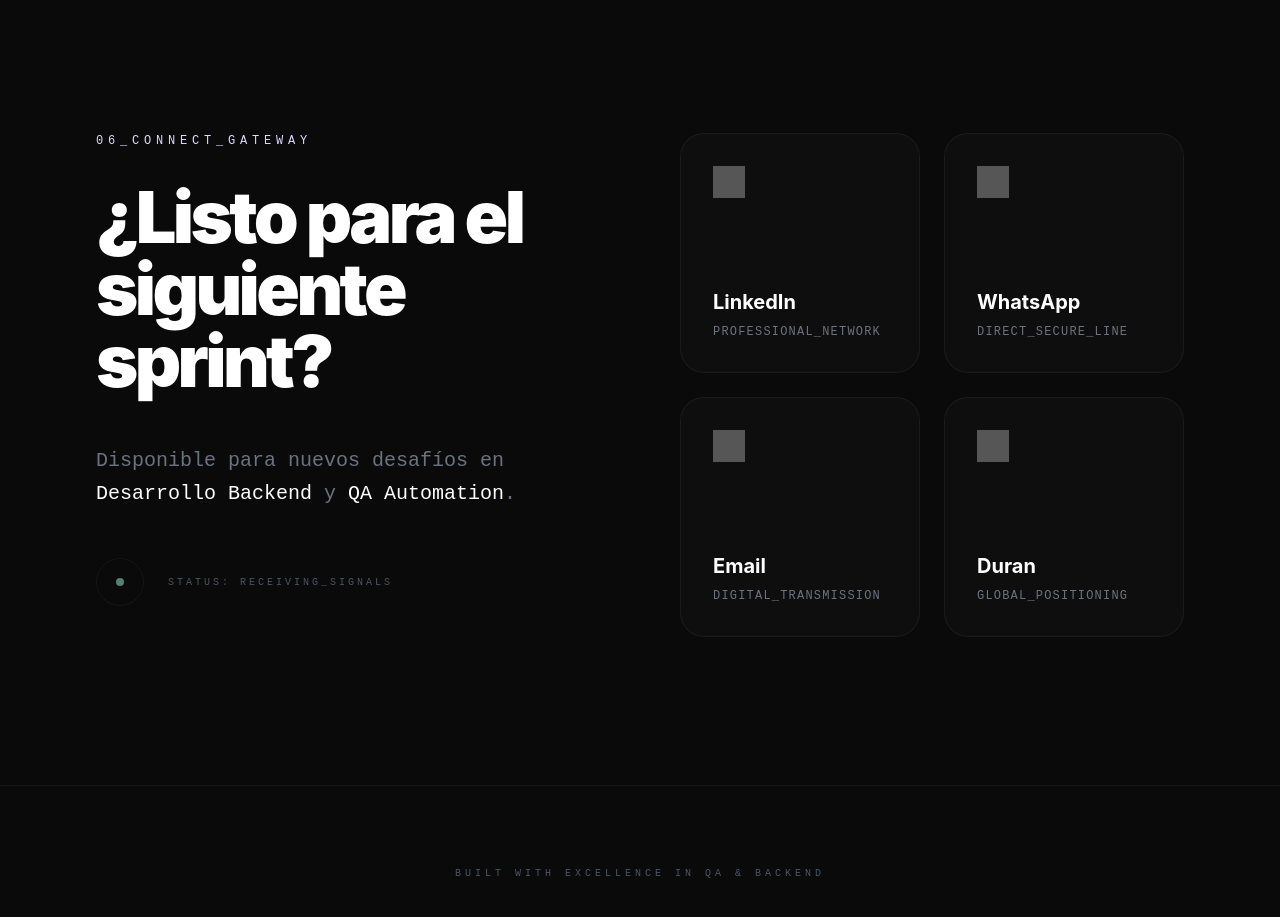
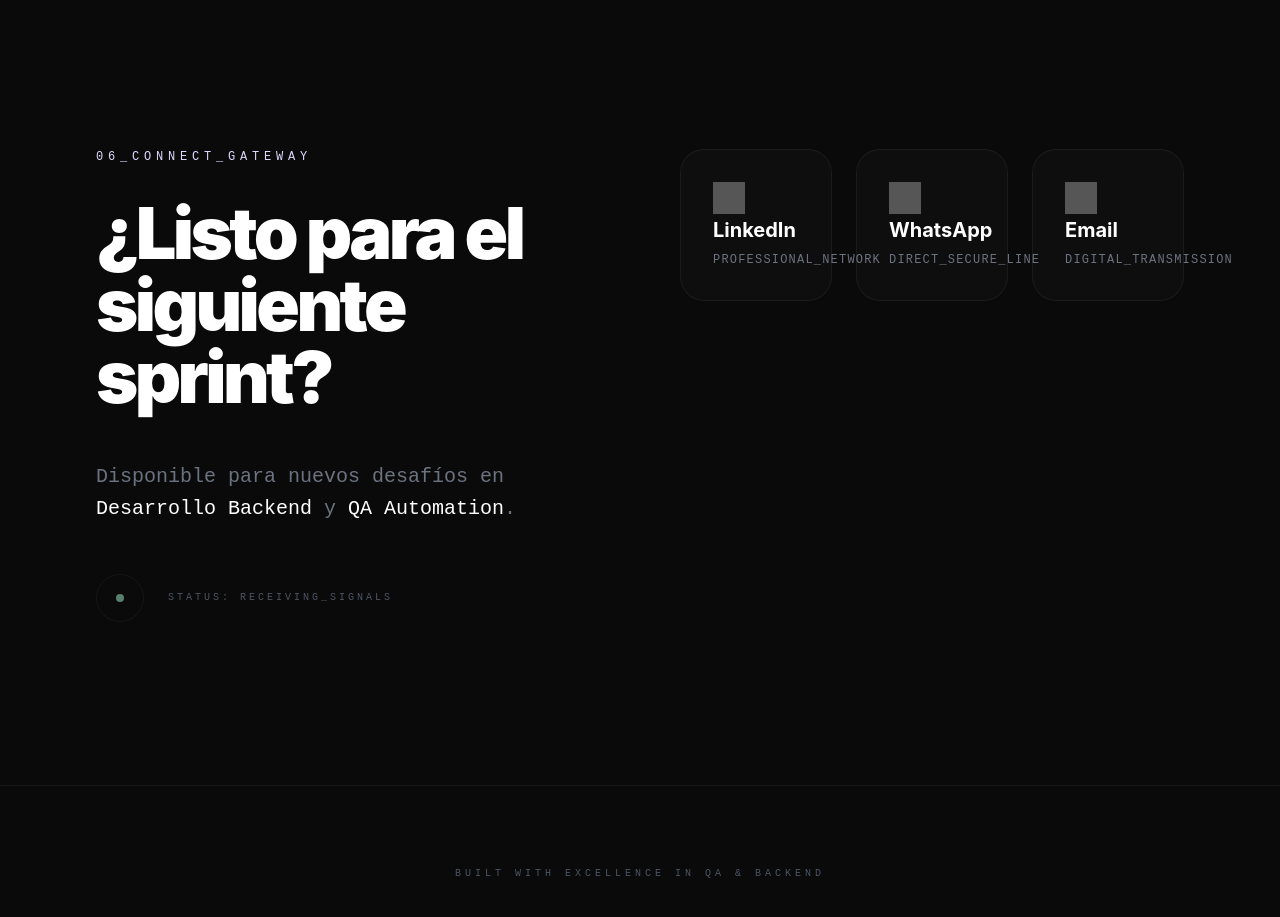
Before and after one commit to hramses1/portfolio, a Vue app: page /#/ in a window 1280 px wide. Shown: the part 5260-6177 px from the top of the page. Built offline with nearby package versions, Linux system fonts and the light colour scheme; grey boxes are pictures that could not be loaded.

Commit message:
fix: remove local address for privacy, correct contact icons slugs, and optimize grid layout

```diff
--- a/src/utils/profileData.js
+++ b/src/utils/profileData.js
@@ -9,7 +9,6 @@ export const profile = {
     email: 'arismendiramses@gmail.com',
     phone: '+593-961613564',
     linkedin: 'https://www.linkedin.com/in/hector-arismendi-469551167/',
-    location: 'Duran, Cdla Maldonado',
     description: 'Ingeniero de Software especializado en el desarrollo de soluciones backend escalables y el aseguramiento de la calidad (QA) mediante frameworks de automatización robustos.'
   },
 
--- a/src/views/SystemHome.vue
+++ b/src/views/SystemHome.vue
@@ -248,7 +248,7 @@ const scrollToSection = (id) => {
             </div>
           </div>
 
-          <div class="grid grid-cols-1 sm:grid-cols-2 gap-6">
+          <div class="grid grid-cols-1 sm:grid-cols-3 gap-6">
             <!-- LinkedIn -->
             <a :href="profile.identity.linkedin" target="_blank" class="p-8 border border-white/5 bg-white/[0.02] rounded-3xl hover:border-system-info/50 transition-all group flex flex-col justify-between aspect-square">
               <img src="https://cdn.simpleicons.org/linkedin/white" class="w-8 h-8 opacity-50 group-hover:opacity-100 transition-all" alt="LinkedIn" />
@@ -269,24 +269,12 @@ const scrollToSection = (id) => {
 
             <!-- Email -->
             <a :href="`mailto:${profile.identity.email}`" class="p-8 border border-white/5 bg-white/[0.02] rounded-3xl hover:border-system-infra/50 transition-all group flex flex-col justify-between aspect-square">
-              <img src="https://cdn.simpleicons.org/icloud/white" class="w-8 h-8 opacity-50 group-hover:opacity-100 transition-all" alt="Email" />
+              <img src="https://cdn.simpleicons.org/gmail/white" class="w-8 h-8 opacity-50 group-hover:opacity-100 transition-all" alt="Email" />
               <div>
                 <h4 class="text-xl font-bold text-white mb-2">Email</h4>
                 <p class="text-xs font-mono text-gray-500 uppercase tracking-widest group-hover:text-system-infra transition-colors">Digital_Transmission</p>
               </div>
             </a>
-
-            <!-- Location -->
-            <div class="p-8 border border-white/5 bg-white/[0.02] rounded-3xl flex flex-col justify-between aspect-square relative overflow-hidden">
-              <div class="absolute inset-0 opacity-10 grayscale brightness-50 pointer-events-none">
-                <div class="w-full h-full bg-[radial-gradient(#ffffff10_1px,transparent_1px)] [background-size:16px_16px]"></div>
-              </div>
-              <img src="https://cdn.simpleicons.org/googlemaps/white" class="w-8 h-8 opacity-50" alt="" />
-              <div>
-                <h4 class="text-xl font-bold text-white mb-2">{{ profile.identity.location.split(',')[0] }}</h4>
-                <p class="text-xs font-mono text-gray-500 uppercase tracking-widest">Global_Positioning</p>
-              </div>
-            </div>
           </div>
         </div>
       </div>
```
